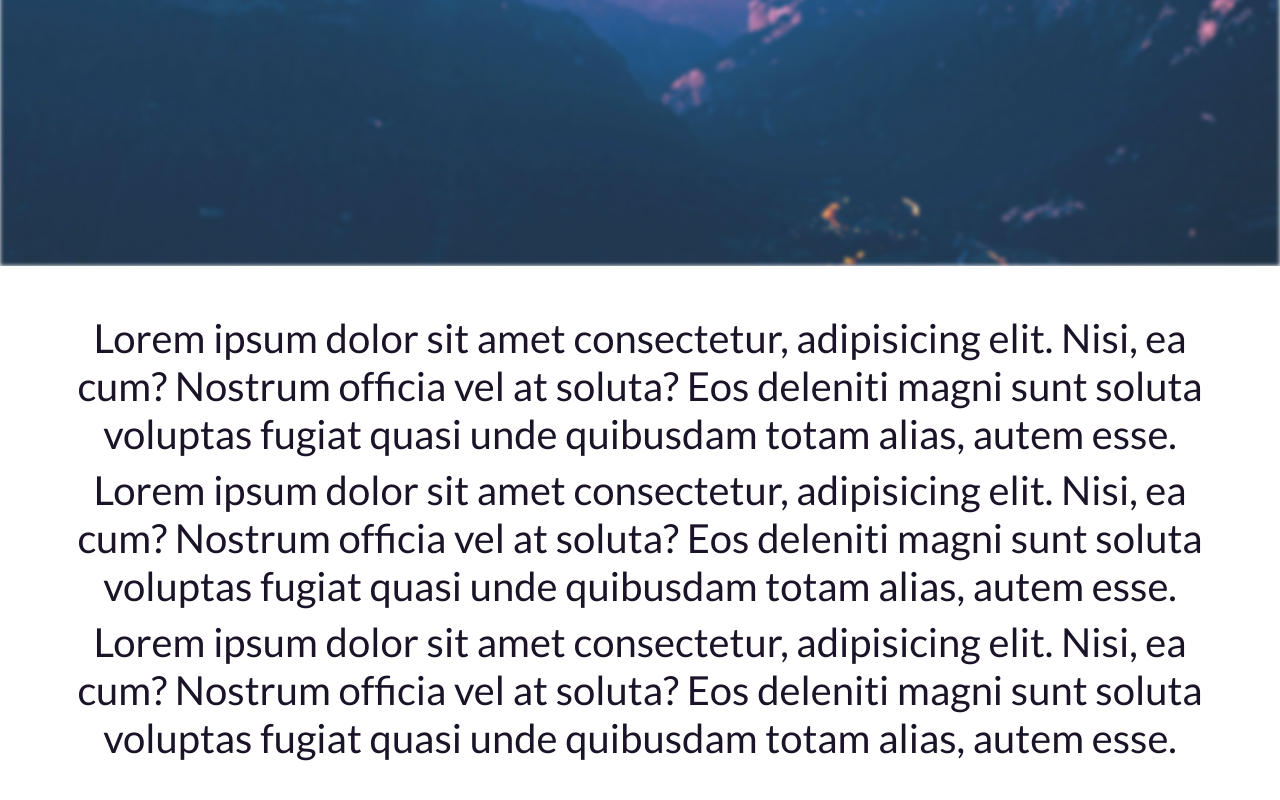
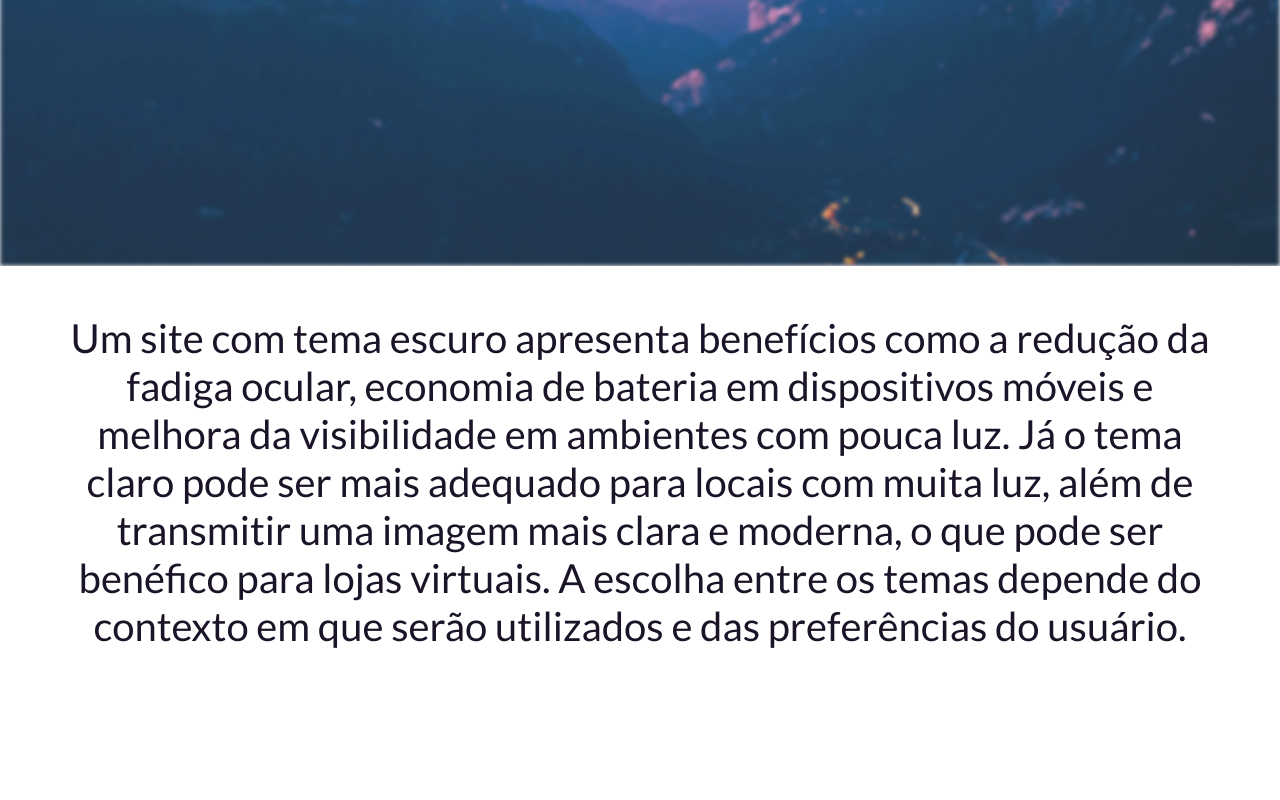
Before and after one commit to SamuelAraag/Bootstrap_Tema-modo-escuro, a plain HTML site: page index.html in a window 1280 px wide. Shown: the part 534-1334 px from the top of the page. After the commit the page ends 1240 px from the top, so only its background shows below. Drawn offline with Linux system fonts and the light colour scheme.

Commit message:
adicionado texto condizente com projeto

```diff
--- a/index.html
+++ b/index.html
@@ -33,12 +33,9 @@
 
 	<div class="container py-5">
 		<div class="row text-center">
-			<h1>Lorem ipsum dolor sit amet consectetur, adipisicing elit. Nisi, ea cum? Nostrum officia vel at soluta?
-				Eos deleniti magni sunt soluta voluptas fugiat quasi unde quibusdam totam alias, autem esse.</h1>
-			<h1>Lorem ipsum dolor sit amet consectetur, adipisicing elit. Nisi, ea cum? Nostrum officia vel at soluta?
-				Eos deleniti magni sunt soluta voluptas fugiat quasi unde quibusdam totam alias, autem esse.</h1>
-			<h1>Lorem ipsum dolor sit amet consectetur, adipisicing elit. Nisi, ea cum? Nostrum officia vel at soluta?
-				Eos deleniti magni sunt soluta voluptas fugiat quasi unde quibusdam totam alias, autem esse.</h1>
+			<h1>
+				Um site com tema escuro apresenta benefícios como a redução da fadiga ocular, economia de bateria em dispositivos móveis e melhora da visibilidade em ambientes com pouca luz. Já o tema claro pode ser mais adequado para locais com muita luz, além de transmitir uma imagem mais clara e moderna, o que pode ser benéfico para lojas virtuais. A escolha entre os temas depende do contexto em que serão utilizados e das preferências do usuário.
+			</h1>
 		</div>
 	</div>
 	<script>
```
